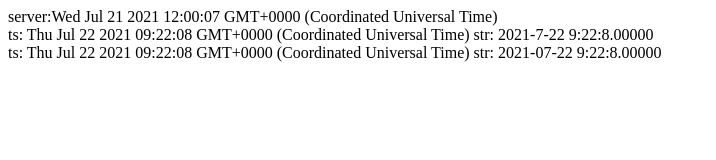
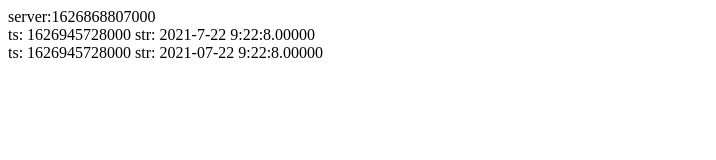
Before and after one commit to dmitry-v-goncharov/test, a plain HTML site: page index.html in a window 1280 px wide. Shown: the whole page, without its empty margins (0-716 px from the left). Drawn offline with Linux system fonts and the light colour scheme.

Commit message:
Update index.html

```diff
--- a/index.html
+++ b/index.html
@@ -15,7 +15,7 @@
 <script>
   function dateParser(str) {
     const arr = str.split(/[- :]/);
-    return new Date(new Date(arr[0], arr[1]-1, arr[2], arr[3], arr[4], arr[5]));
+    return Date.parse(new Date(new Date(arr[0], arr[1]-1, arr[2], arr[3], arr[4], arr[5])) + '');
   }
 
   const elOld = document.querySelector('#elOld');
```
